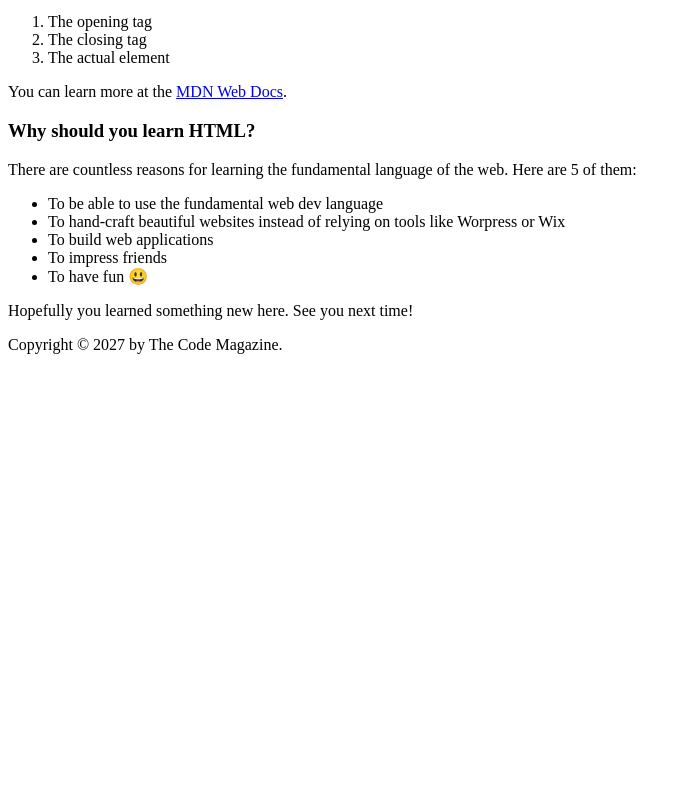
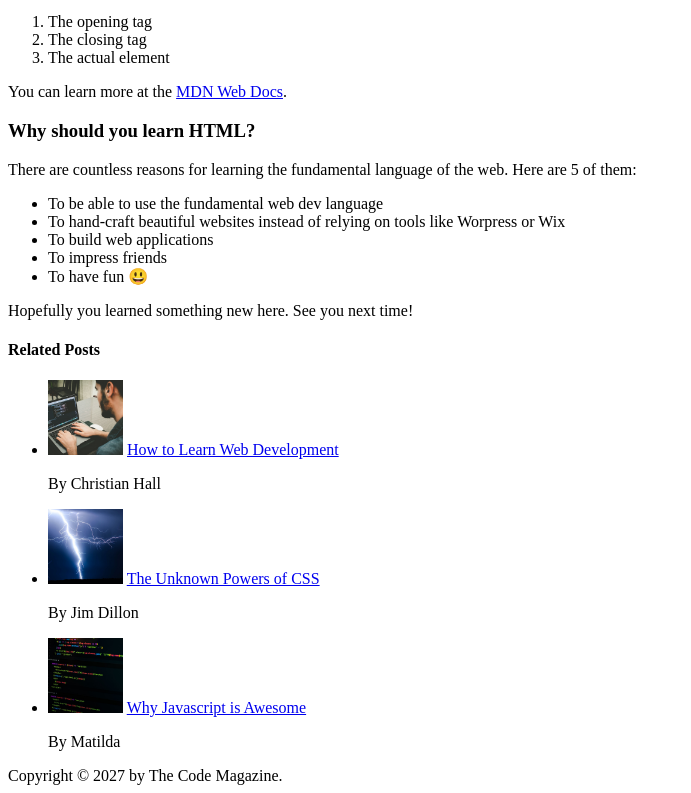
Before and after one commit to cphall/HTML-CSS-Udemy, a plain HTML site: page 02-HTML-Fundamentals/index.html in a window 1280 px wide. Shown: the part 690-1483 px from the top of the page, without its empty margins (0-691 px from the left). Before the commit the page ends 1052 px from the top, so only its background shows below. Drawn offline with Linux system fonts and the light colour scheme.

Commit message:
+directory for images and an aside for related posts to the website

```diff
--- a/02-HTML-Fundamentals/index.html
+++ b/02-HTML-Fundamentals/index.html
@@ -21,7 +21,7 @@
       <header>
         <h2>The Basic Language of the Web: HTML</h2>
         <img
-          src=laura-jones.jpg
+          src="img/laura-jones.jpg"
           alt="Picture of Laura Jones"
           width= "50"
           height= "50"
@@ -29,7 +29,7 @@
         <p>Posted by <strong>Laura Jones</strong> on Monday, June 21st 2027</p>
 
         <img
-          src="post-img.jpg"
+          src="img/post-img.jpg"
           alt="HTML code on a screen."
           width = "500"
           height = "200"
@@ -86,6 +86,26 @@
       <p>Hopefully you learned something new here. See you next time!</p>
     </article>
 
+    <aside> <!--Secondary info that compliments the article information.-->
+      <h4>Related Posts</h4>
+      <ul>
+        <li>
+          <img src="img/related-1.jpg" alt="Man using a computer." width="75" height="75">
+          <a href="#">How to Learn Web Development</a>
+          <p>By Christian Hall</p>
+        </li>
+        <li>
+          <img src="img/related-2.jpg" alt="Lightning strike." width="75" height="75">
+          <a href="#">The Unknown Powers of CSS</a>
+          <p>By Jim Dillon</p>
+        </li>
+        <li>
+          <img src="img/related-3.jpg" alt="Computer screen with code on it." width="75" height="75">
+          <a href="#">Why Javascript is Awesome</a>
+          <p>By Matilda</p>
+        </li>
+      </ul>
+    </aside>
     <!--&copy is an HTML entity-->
     <footer>Copyright &copy; 2027 by The Code Magazine.</footer>
   </body>
```
Also changed, not shown: 02-HTML-Fundamentals/img/challenges.jpg (renamed from 02-HTML-Fundamentals/challenges.jpg), 02-HTML-Fundamentals/img/laura-jones.jpg (renamed from 02-HTML-Fundamentals/laura-jones.jpg), 02-HTML-Fundamentals/img/post-img.jpg (renamed from 02-HTML-Fundamentals/post-img.jpg), 02-HTML-Fundamentals/img/related-1.jpg (renamed from 02-HTML-Fundamentals/related-1.jpg), 02-HTML-Fundamentals/img/related-2.jpg (renamed from 02-HTML-Fundamentals/related-2.jpg), 02-HTML-Fundamentals/img/related-3.jpg (renamed from 02-HTML-Fundamentals/related-3.jpg).
